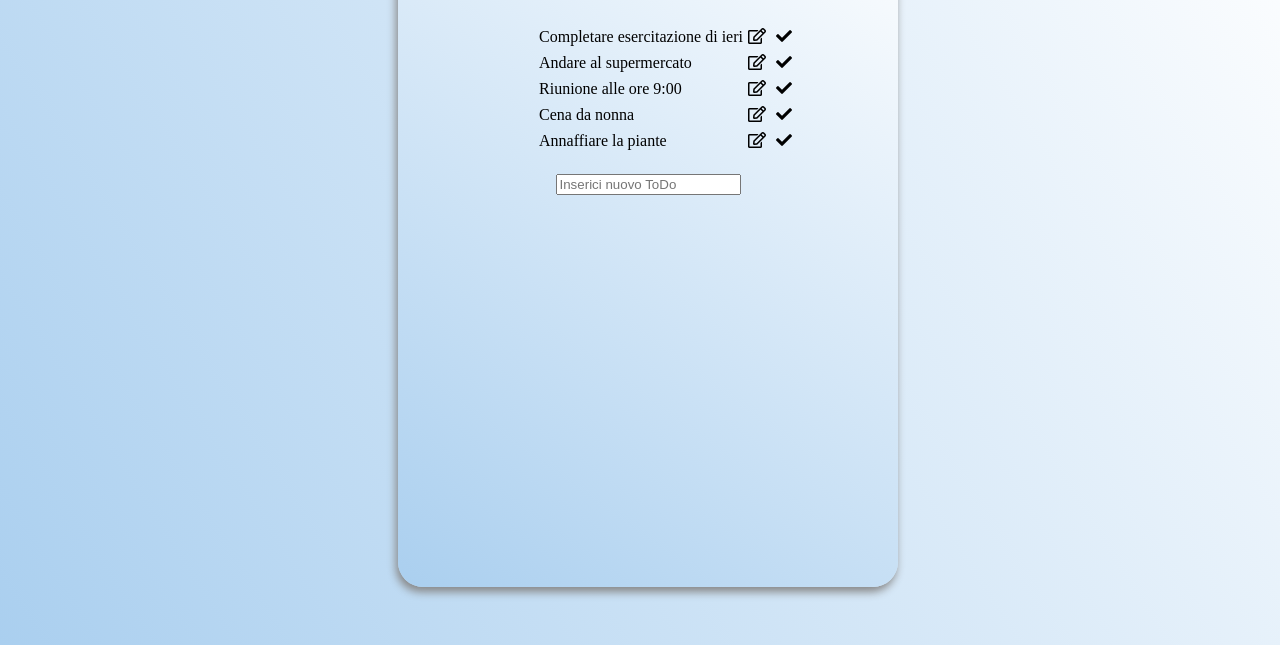
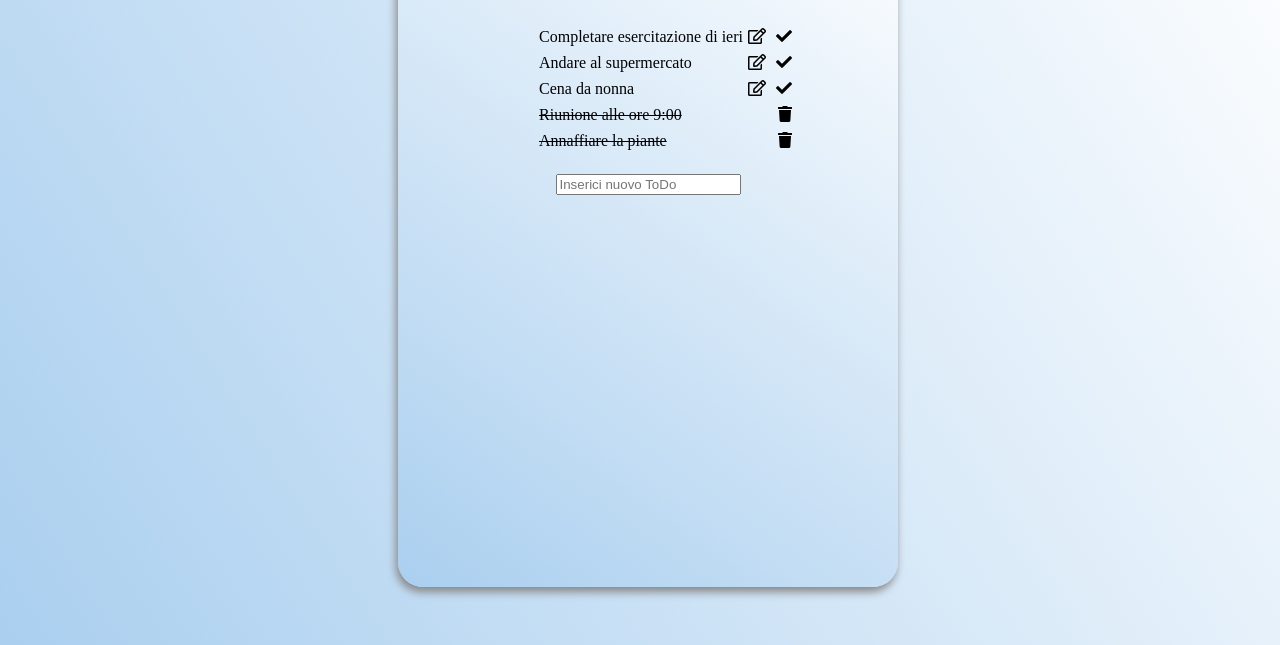
Before and after one commit to ilSaba/vue-todolist, a plain HTML site: page index.html in a window 1280 px wide. Shown: the part 171-816 px from the top of the page. Drawn offline with nearby package versions, Linux system fonts and the light colour scheme.

Commit message:
Esercizio completato. No bonus

```diff
--- a/index.html
+++ b/index.html
@@ -15,10 +15,26 @@
         <div class="container">
             <h1>ToDo</h1>
             <ul class="todos">
-                <li v-for="todo in todos">
-                    <span class="title">{{ todo.title }}</span>
-                    <span class="controls check"><i class="fas fa-check"></i></span>
-                    <span class="controls edit"><i class="far fa-edit"></i></span>
+                <li v-for="todo in todoComputed">
+                    <span class="title"
+                    :class="(todo.status == 'done') ? 'trash' : '' "
+                    >{{ todo.title }}</span>
+
+                    <span class="controls check"
+                    @click="check (todo)"
+                    v-if="todo.status != 'done'">
+                    <i class="fas fa-check"></i>
+                    </span>
+
+                    <span class="controls edit"
+                    v-if="todo.status != 'done'">
+                    <i class="far fa-edit">
+                    </i></span>
+
+                    <span v-if="todo.status == 'done'" class="remove"
+                    @click="remove (todo)">
+                        <i class="fas fa-trash"></i>
+                    </span>
                 </li>
             </ul>
         <input v-model="input" type="text" placeholder="Inserici nuovo ToDo" @keyup.enter="add">
--- a/master.css
+++ b/master.css
@@ -1,10 +1,3 @@
-/* *{
-    padding: 0;
-    margin: 0;
-    box-sizing: border-box;
-} */
-
-
 body{
     display: flex;
     flex-direction: column;
@@ -45,3 +38,13 @@ ul.todos li:after{
     display: table;
     clear: both;
 }
+
+.trash{
+    text-decoration: line-through;
+}
+
+.remove{
+    float: right;
+    padding: 0 5px;
+    padding-bottom: 8px;;
+}
--- a/master.js
+++ b/master.js
@@ -6,31 +6,54 @@ var app = new Vue({
         todos: [
             {
                 title: 'Completare esercitazione di ieri',
+                status: 'todo',
             },
             {
                 title: 'Andare al supermercato',
+                status: 'todo',
             },
             {
                 title: 'Riunione alle ore 9:00',
+                status: 'done',
             },
             {
                 title: 'Cena da nonna',
+                status: 'todo',
             },
             {
                 title: 'Annaffiare la piante',
+                status: 'done',
             },
         ],
+    },
+
+    computed: {
+        todoComputed: function () {
+            todosDone = this.todos.filter ((todo) => todo.status == 'done');
+            todosTodo = this.todos.filter ((todo) => todo.status == 'todo');
+            return [...todosTodo, ...todosDone];
+        }
     },
 
     methods: {
         add: function () {
             if (this.input != '') {
                 let obj = {
-                    title: this.input
+                    title: this.input,
+                    status:'todo',
                 }
                 this.todos.push(obj);
                 this.input = '';
             }
+        },
+        check: function (todo) {
+            let index = this.todos.indexOf(todo);
+            this.todos [index].status = 'done';
+        },
+        remove: function (todo) {
+            let index = this.todos.indexOf(todo);
+            this.todos.splice(index, 1);
         }
     }
+
 });
```
